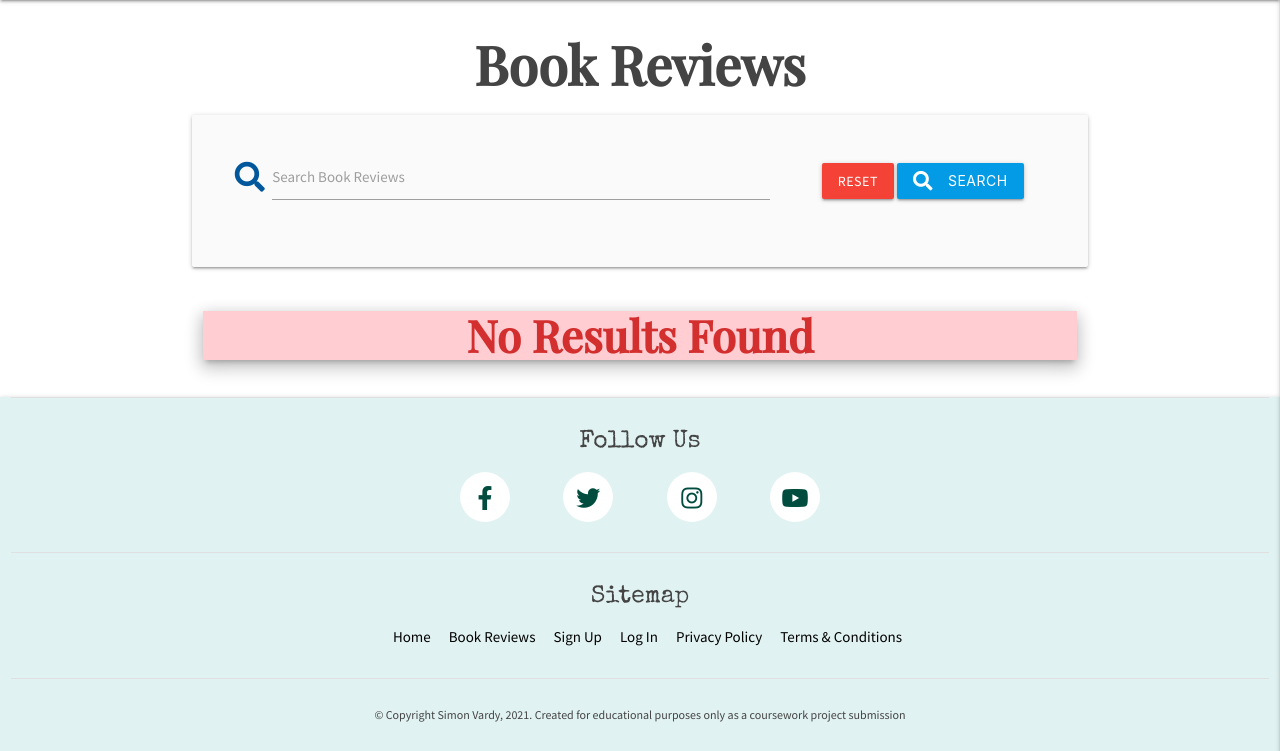
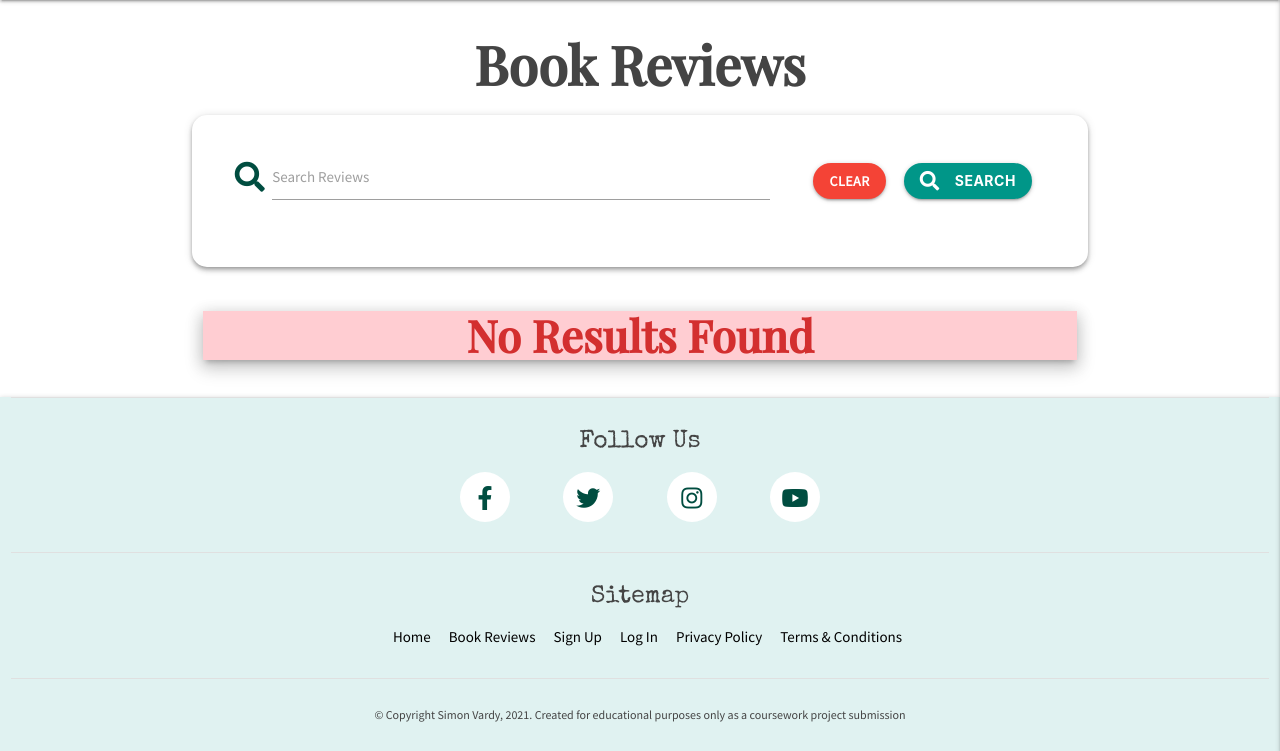
Before and after one commit to simonjvardy/the-reading-room, a Flask app: page /search in a window 1280 px wide. Shown: the part 87-838 px from the top of the page. Run offline with Flask 2, Linux system fonts and the light colour scheme; data that the repository does not hold is empty; some libraries are stand-ins or nearby versions.

Commit message:
Dev: refactor the search bar box styling

```diff
--- a/static/css/style.css
+++ b/static/css/style.css
@@ -91,6 +91,16 @@ a#delete-btn:hover {
 .card .card-image img {
     width: 100%;
     height: 400px;
+}
+
+/* -------------------------------------Search Bar Section */
+
+#search-bar {
+    border-radius: 15px;
+}
+
+#clear-btn {
+    margin-right: 15px;
 }
 
 /* -------------------------------------BOOK-PAGE Specific Section */
--- a/templates/book-review.html
+++ b/templates/book-review.html
@@ -18,8 +18,8 @@
                 </div>
                 <div class="card-content center-align">
                     <span class="card-title truncate">{{ review.title }}</span>
-                    <span class="card-text-sm">{{ review.author }}</span><br>
-                    <span class="card-text-sm"><strong><em>{{ review.genre }}</em></strong></span>
+                    <span class="card-text-sm truncate">{{ review.author }}</span><br>
+                    <span class="card-text-sm truncate"><strong><em>{{ review.genre }}</em></strong></span>
                 </div>
             </div>
         </div>
--- a/templates/includes/search-bar.html
+++ b/templates/includes/search-bar.html
@@ -4,17 +4,22 @@
     using Materialize CSS
 -->
 
-<div class="row card-panel grey lighten-5">
+<div id="search-bar" class="row card-panel z-depth-2">
     <form action="{{ url_for('search') }}" method="POST" class="col s12">
         <div class="row valign-wrapper center-align">
-            <div class="input-field col s12 m8">
-                <i class="fas fa-search prefix light-blue-text text-darken-4"></i>
-                <input type="text" name="query" id="query" minlength="3" class="validate" required>
-                <label for="query">Search Book Reviews</label>
+            <div class="input-field col s10 m8 truncate">
+                <i class="fas fa-search prefix teal-text text-darken-4"></i>
+                <input type="text" name="query" id="query" minlength="3"
+                    class="validate" required>
+                <label for="query">Search Reviews</label>
             </div>
-            <div class="col s12 m4">
-                <a href="{{ url_for('get_reviews') }}" class="red btn text-shadow">Reset</a>
-                <button type="submit" class="light-blue darken-1 btn text-shadow">
+            <div class="col s10 m4">
+                <a href="{{ url_for('get_reviews') }}" id="clear-btn"
+                        class="waves-effect waves-light red btn pill-btn">
+                    Clear
+                </a>
+                <button type="submit"
+                        class="waves-effect waves-light pill-btn teal btn">
                     <i class="fas fa-search left"></i> Search
                 </button>
             </div>
```
Also changed, not shown: templates/includes/search-bar_copy.html (added, +23 -0 lines).
